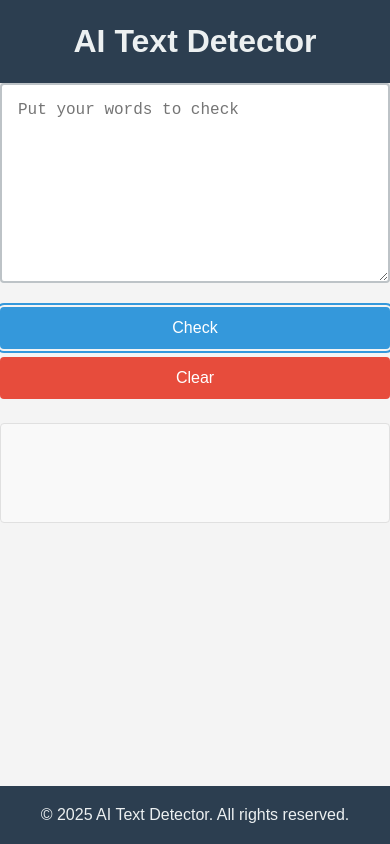
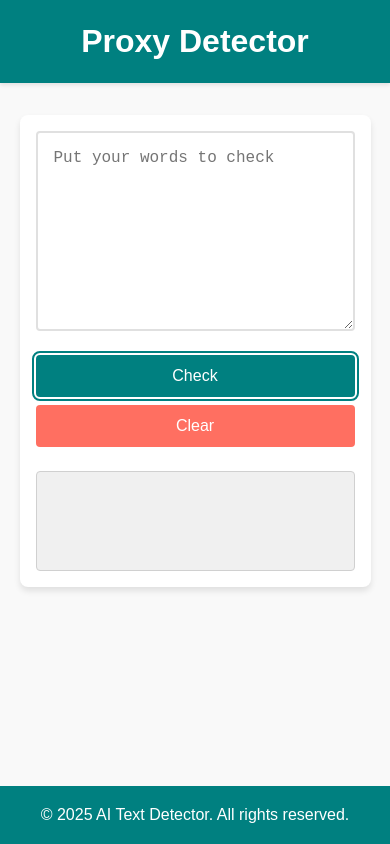
Before and after one commit to pratikacharya1234/proxy-detector, a plain HTML site: page index.html in a window 390 px wide. Both pictures are taken after a click on the button "Check". Drawn offline with Linux system fonts and the light colour scheme.

Commit message:
refactor: update title and header to reflect new functionality; enhance styling for improved UI

```diff
--- a/index.html
+++ b/index.html
@@ -6,12 +6,12 @@
     <meta http-equiv="X-UA-Compatible" content="ie=edge">
     <!-- CSS -->
     <link rel="stylesheet" href="style.css">
-    <title>AI Text Detector</title>
+    <title>Proxy Detector</title>
 </head>
 <body>
     <!-- Header Section -->
     <header id="homeS">
-        <h1><a href="#home">AI Text Detector</a></h1>
+        <h1><a href="#home">Proxy Detector</a></h1>
     </header>
 
     <!-- Body Section -->
--- a/style.css
+++ b/style.css
@@ -8,7 +8,7 @@
 body {
     font-family: 'Arial', sans-serif;
     line-height: 1.6;
-    background-color: #f4f4f4;
+    background-color: #f9f9f9; /* Softer off-white */
     color: #333;
     display: flex;
     flex-direction: column;
@@ -17,26 +17,26 @@ body {
 
 /* Header Styles */
 header {
-    background-color: #2c3e50;
-    color: #ecf0f1;
+    background-color: #008080; /* Teal */
+    color: #ffffff;
     padding: 1rem;
     text-align: center;
     box-shadow: 0 2px 4px rgba(0, 0, 0, 0.1);
 }
 
 header h1 a {
-    color: #ecf0f1;
+    color: #ffffff;
     text-decoration: none;
     font-weight: 700;
     transition: color 0.3s ease;
 }
 
 header h1 a:hover {
-    color: #3498db;
+    color: #ff6f61; /* Coral on hover */
 }
 
 /* Container Styles */
-.containeer {
+.container {
     width: 100%;
     max-width: 600px;
     margin: 2rem auto;
@@ -52,7 +52,7 @@ header h1 a:hover {
     min-height: 200px;
     padding: 1rem;
     margin-bottom: 1rem;
-    border: 2px solid #bdc3c7;
+    border: 2px solid #e0e0e0; /* Light gray */
     border-radius: 4px;
     resize: vertical;
     font-size: 1rem;
@@ -61,7 +61,7 @@ header h1 a:hover {
 
 #textarea:focus {
     outline: none;
-    border-color: #3498db;
+    border-color: #008080; /* Teal */
 }
 
 /* Button Styles */
@@ -70,7 +70,7 @@ header h1 a:hover {
     display: inline-block;
     padding: 0.75rem 1.5rem;
     margin-right: 1rem;
-    background-color: #3498db;
+    background-color: #008080; /* Teal */
     color: #ffffff;
     border: none;
     border-radius: 4px;
@@ -79,38 +79,40 @@ header h1 a:hover {
     transition: background-color 0.3s ease, transform 0.2s ease;
 }
 
-#checkBtn:hover,
-#clearBtn:hover {
-    background-color: #2980b9;
+#checkBtn:hover {
+    background-color: #006666; /* Darker teal */
 }
 
-#checkBtn:active,
-#clearBtn:active {
+#checkBtn:active {
     transform: scale(0.98);
 }
 
 #clearBtn {
-    background-color: #e74c3c;
+    background-color: #ff6f61; /* Coral */
 }
 
 #clearBtn:hover {
-    background-color: #c0392b;
+    background-color: #e65b50; /* Darker coral */
+}
+
+#clearBtn:active {
+    transform: scale(0.98);
 }
 
 /* Result Styles */
 #result {
     margin-top: 1rem;
     padding: 1rem;
-    background-color: #f9f9f9;
+    background-color: #f0f0f0; /* Very light gray */
     border-radius: 4px;
-    border: 1px solid #e0e0e0;
+    border: 1px solid #d0d0d0;
     min-height: 100px;
 }
 
 /* Footer Styles */
 footer {
-    background-color: #2c3e50;
-    color: #ecf0f1;
+    background-color: #008080; /* Teal */
+    color: #ffffff;
     text-align: center;
     padding: 1rem;
     margin-top: auto;
@@ -118,7 +120,7 @@ footer {
 
 /* Responsive Design */
 @media screen and (max-width: 768px) {
-    .containeer {
+    .container {
         width: 90%;
         padding: 1rem;
     }
@@ -134,27 +136,26 @@ footer {
 /* Accessibility Improvements */
 button:focus,
 textarea:focus {
-    outline: 2px solid #3498db;
+    outline: 2px solid #008080; /* Teal */
     outline-offset: 2px;
 }
 
-
-/*Loader*/
+/* Loader */
 .loader-wrapper {
-  display: flex;
+    display: none; /* Start hidden */
+    position: fixed; /* Overlay entire screen */
     top: 0;
     left: 0;
     width: 100%;
     height: 100%;
-  background-color: transparent;
+    background-color: rgba(0, 0, 0, 0.3); /* Semi-transparent overlay */
     justify-content: center;
     align-items: center;
-  margin-left: 50%;
 }
 
 .loader {
-  border: 3px solid #FEE715;
-  border-top: 3px solid transparent;
+    border: 4px solid #00b3b3; /* Bright teal */
+    border-top: 4px solid transparent;
     border-radius: 50%;
     width: 40px;
     height: 40px;
```
Lines whose indentation alone changed are shown as unchanged.
